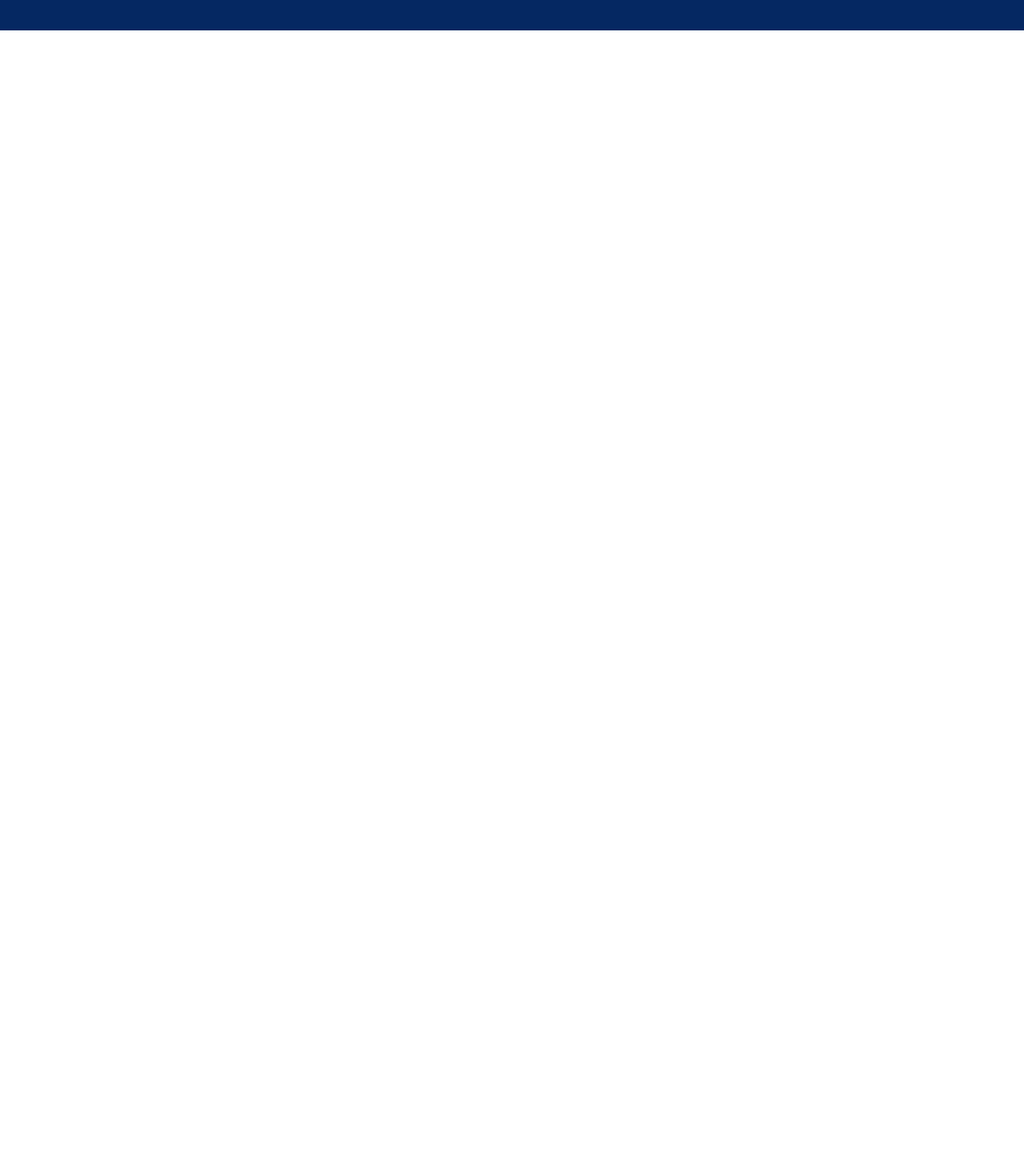
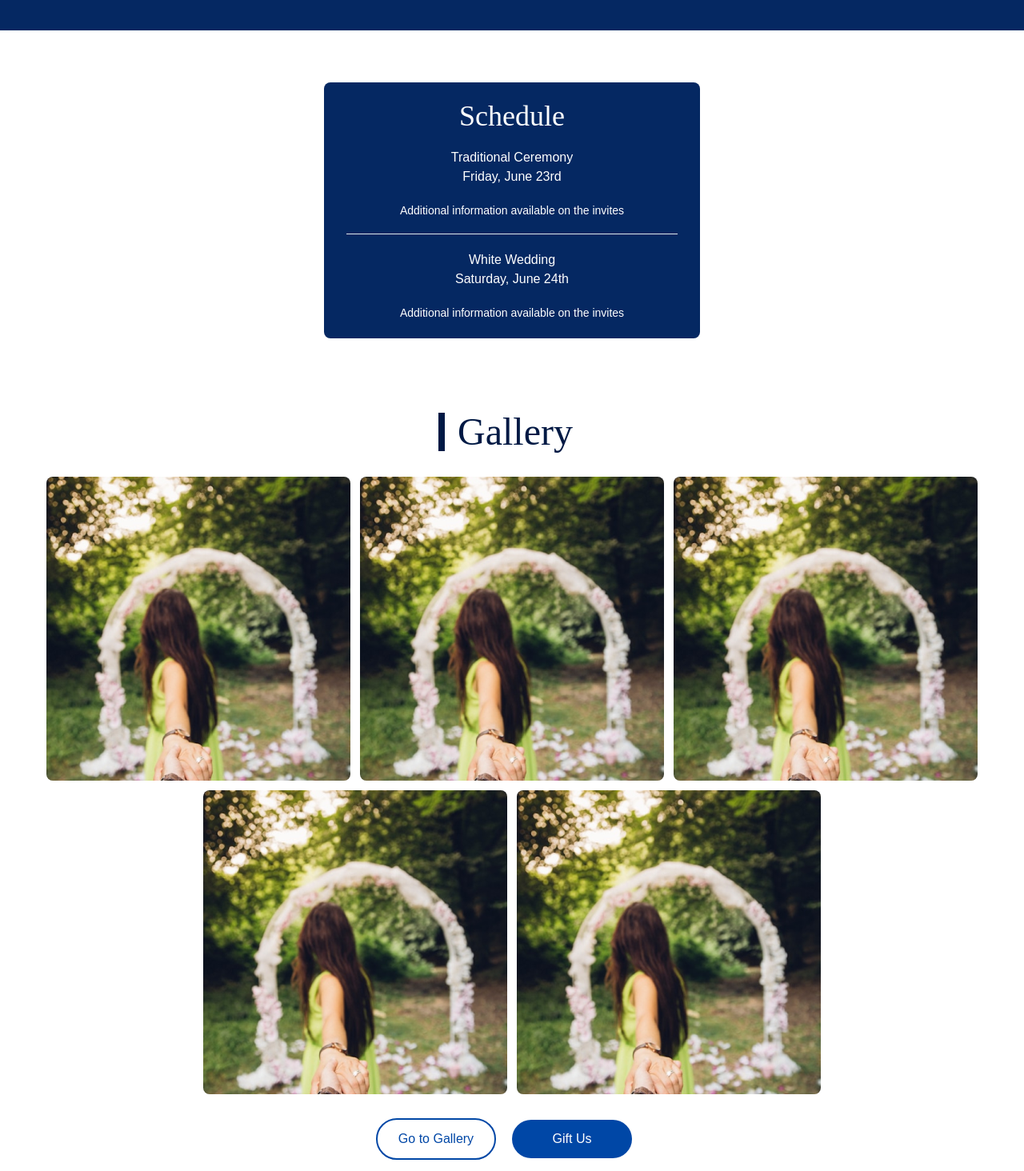
Before and after one commit to lumie31/wedding-website, a Next.js app: page / in a window 1280 px wide. Shown: the part 1286-2750 px from the top of the page at 80% size. Before the commit the page ends 1324 px from the top, so only its background shows below. Built offline with nearby package versions, Linux system fonts and the light colour scheme.

Commit message:
Modify multiple page.tsx file

```diff
--- a/app/gallery/page.tsx
+++ b/app/gallery/page.tsx
@@ -4,7 +4,7 @@ import React from 'react';
 export default function Gallery() {
   return (
     <div>
-      <Header>
+      <Header backgroundImg='bg-gallery'>
         <h1 className='text-center'>Gallery</h1>
       </Header>
       <p className='text-black'>Gallery content goes here</p>
--- a/app/gift-registry/page.tsx
+++ b/app/gift-registry/page.tsx
@@ -4,7 +4,7 @@ import React from 'react';
 export default function GiftRegistry() {
   return (
     <div>
-      <Header>
+      <Header backgroundImg='bg-gift'>
         <h1 className='text-center'>Gift Registry</h1>
       </Header>
       <p className='text-black'>Gift registry content goes here</p>
--- a/app/globals.css
+++ b/app/globals.css
@@ -1,5 +1,6 @@
 @tailwind base;
-
+@tailwind components;
+@tailwind utilities;
 @layer base {
   h1 {
     @apply text-5xl;
@@ -9,9 +10,10 @@
     @apply text-4xl;
   }
 
+  p {
+    @apply text-sm;
+  }
 }
-@tailwind components;
-@tailwind utilities;
 
 :root {
   --foreground-rgb: 0, 0, 0;
--- a/app/our-story/page.tsx
+++ b/app/our-story/page.tsx
@@ -4,7 +4,7 @@ import React from 'react';
 export default function OurStory() {
   return (
     <div>
-      <Header>
+      <Header backgroundImg='bg-story'>
         <h1 className='text-center'>Our Story</h1>
       </Header>
       <p className='text-black'>Our story content goes here</p>
--- a/app/page.tsx
+++ b/app/page.tsx
@@ -1,18 +1,30 @@
+'use client';
+
 import Image from 'next/image';
 import lovers from '../public/images/lovers.png';
 import couples from '../public/images/couples.png';
+import gallery from '../public/images/gallery.png';
 import Header from '@/components/Header';
 import Link from 'next/link';
 
 export default function Home() {
+  const isBrowser = () => typeof window !== 'undefined'; //The approach recommended by Next.js
+
+  function scrollToTop() {
+    if (!isBrowser()) return;
+    window.scrollTo({ top: 0, behavior: 'smooth' });
+  }
+
   return (
     <div>
-      <Header>
+      <Header backgroundImg='bg-home'>
+        <div className='p-1'>
           <h1 className='text-center'>Fiyin and Tobi</h1>
           <h1 className='text-center'>
             are getting&nbsp;
             <span className='text-white'>married!</span>
           </h1>
+        </div>
       </Header>
       <section className='h-100 text-[#001944] p-4 flex flex-col items-center sm:flex-row sm:justify-between font-serif'>
         <Image
@@ -22,10 +34,10 @@ export default function Home() {
           alt='love'
           className='sm:order-2'
         />
-        <p className='text-4xl sm:order-1 sm:w-1/3'>June 23 & 24, 2023</p>
-        <p className='text-4xl sm:order-3 sm:text-right sm:w-1/3'>Ibadan, NG</p>
+        <h2 className='sm:order-1 sm:w-1/3'>June 23 & 24, 2023</h2>
+        <h2 className='sm:order-3 sm:text-right sm:w-1/3'>Ibadan, NG</h2>
       </section>
-      <div className='h-100 bg-[#052862] flex flex-col p-5 items-center sm:flex sm:relative'>
+      <div className=' bg-[#052862] flex flex-col p-5 items-center sm:flex sm:relative text-white'>
         {/* <p className='text-5xl underline underline-offset-8 sm:no-underline my-4 sm:px-4 sm:border-l-4 sm:self-start font-serif'>
           Our Story
         </p>
@@ -47,10 +59,10 @@ export default function Home() {
         <Link href='/our-story' className='font-sans self-start py-4'>
           Read full story here &gt;
         </Link> */}
-        <p className='text-5xl order-1 underline underline-offset-8 sm:no-underline my-4 sm:px-4 sm:border-l-4 sm:self-start font-serif'>
+        <h1 className='order-1 underline underline-offset-8 sm:no-underline my-4 sm:px-4 sm:border-l-8 sm:self-start font-serif'>
           Our Story
-        </p>
-        <p className='text-sm text-justify text-ellipsis font-sans py-3 text-[#D0E0FA] font-thin order-3 sm:order-2 sm:w-1/2 sm:text-left leading-loose sm:self-start md:w-3/5'>
+        </h1>
+        <p className='text-justify text-ellipsis font-sans py-3 text-[#D0E0FA] font-thin order-3 sm:order-2 sm:w-1/2 sm:text-left leading-loose sm:self-start md:w-3/5'>
           Ten years ago, we met through a mutual friend. It was an online
           encounter that started our journey together. We lived in different
           parts of Nigeria, and our first physical meeting didn&#39;t happen
@@ -69,10 +81,92 @@ export default function Home() {
           Read full story here &gt;
         </Link>
 
-        <p className='py-6 order-2 sm:self-end sm:absolute sm:inset-y-12'>
+        <div className='py-6 order-2 sm:self-end sm:absolute sm:inset-y-12'>
           <Image src={couples} width={300} height={300} alt='lovely couple' />
+        </div>
+      </div>
+      <section className='h-[450px] flex justify-center items-center text-white'>
+        <div className='flex flex-col justify-around h-80 w-full rounded-lg bg-[#052862] py-3 px-7 my-5 mx-5 text-center font-sans sm:w-[470px]'>
+          <h2 className='font-serif'>Schedule</h2>
+          <div>
+            <h5 className=''>Traditional Ceremony</h5>
+            <h6>Friday, June 23rd</h6>
+          </div>
+          <p className='font-light'>
+            Additional information available on the invites
+          </p>
+          <hr />
+          <div>
+            <h5 className='font-sans'>White Wedding</h5>
+            <h6>Saturday, June 24th</h6>
+          </div>
+          <p className='font-light'>
+            Additional information available on the invites
           </p>
         </div>
+      </section>
+      <section className='flex flex-col m-auto items-center p-5 text-[#001944]'>
+        <h1 className='underline underline-offset-8 sm:no-underline mt-2 mb-8 sm:px-4 sm:border-l-8 sm:border-[#001944] font-serif'>
+          Gallery
+        </h1>
+        <ul className='flex flex-col items-center gap-3 sm:flex-row sm:flex-wrap sm:justify-center'>
+          <li className=''>
+            <Image
+              className='rounded-lg object-cover align-bottom'
+              src={gallery}
+              alt='lovely couple'
+            />
+          </li>
+          <li className=''>
+            <Image
+              className='rounded-lg object-cover align-bottom'
+              src={gallery}
+              alt='lovely couple'
+            />
+          </li>
+          <li className=''>
+            <Image
+              className='rounded-lg object-cover align-bottom'
+              src={gallery}
+              alt='lovely couple'
+            />
+          </li>
+          <li className=''>
+            <Image
+              className='rounded-lg object-cover align-bottom'
+              src={gallery}
+              alt='lovely couple'
+            />
+          </li>
+          <li className=''>
+            <Image
+              className='rounded-lg object-cover align-bottom'
+              src={gallery}
+              alt='lovely couple'
+            />
+          </li>
+        </ul>
+        <div className='flex flex-col items-center mt-10 sm:flex sm:flex-row sm:justify-center sm:my-5'>
+          <Link
+            href='/gallery'
+            className='font-sans border-2 border-[#0047A6] rounded-full px-4 py-3 text-[#0047A6] w-[150px] text-center'
+          >
+            Go to Gallery
+          </Link>
+          <Link
+            href='/gift-registry'
+            className='font-sans rounded-full px-4 py-3 my-3 bg-[#0047A6] text-white w-[150px] text-center sm:mx-5'
+          >
+            Gift Us
+          </Link>
+        </div>
+      </section>
+      <hr className='text-[#001944] mt-10' />
+      <footer className='flex justify-center'>
+        <button onClick={scrollToTop} className='font-sans my-5 text-[#0047A6]'>
+          Back to top &#8593;{' '}
+        </button>
+      </footer>
     </div>
   );
 }
--- a/app/schedule/page.tsx
+++ b/app/schedule/page.tsx
@@ -1,10 +1,10 @@
 import Header from '@/components/Header';
 import React from 'react';
 
-export default function Schedule() {
+export default function Schedule({ children }: { children: React.ReactNode }) {
   return (
     <div>
-      <Header>
+      <Header backgroundImg='bg-schedule'>
         <h1 className='text-center'>Schedule</h1>
       </Header>
       <p className='text-black'>Schedule content goes here</p>
```
Lines whose indentation alone changed are shown as unchanged.
